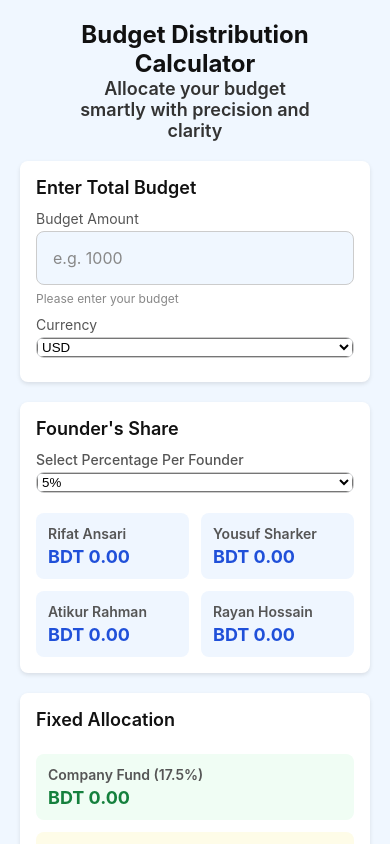
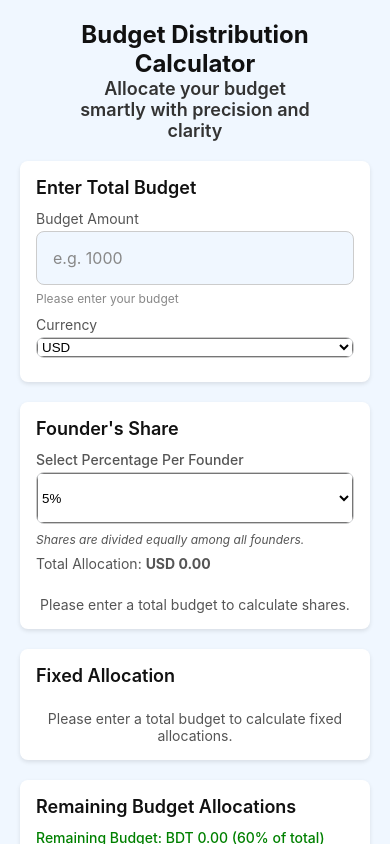
Before and after one commit to mranonno/budget-distribution-calculator-app, a React Native app: screen / in a window 390 px wide. Built offline with nearby package versions, Linux system fonts and the light colour scheme.

Commit message:
fixed allocation function add

```diff
--- /dev/null
+++ b/assets/data/founders.json
@@ -0,0 +1,6 @@
+[
+  { "name": "Rifat Ansari", "amount": 40000 },
+  { "name": "Yousuf Sharker", "amount": 40000 },
+  { "name": "Atikur Rahman", "amount": 1000 },
+  { "name": "Rayan Hossain", "amount": 40000 }
+]
--- a/src/components/FixedAllocation.tsx
+++ b/src/components/FixedAllocation.tsx
@@ -1,10 +1,21 @@
-import { StyleSheet, Text, View } from "react-native";
 import React from "react";
+import { View, Text, StyleSheet } from "react-native";
 import useTheme from "../hooks/useTheme";
 import Typography from "../constants/typography";
+import { useMainContext } from "../hooks/useMainContext";
 
 const FixedAllocation = () => {
   const { theme } = useTheme();
+  const { totalBudget, currency } = useMainContext();
+
+  // Fixed percentages
+  const companyFundPercent = 17.5;
+  const zakatFundPercent = 2.5;
+
+  // Calculated amounts
+  const companyFundAmount = (totalBudget * companyFundPercent) / 100;
+  const zakatFundAmount = (totalBudget * zakatFundPercent) / 100;
+
   return (
     <View
       style={[styles.container, { backgroundColor: theme.componentBackground }]}
@@ -19,27 +30,47 @@ const FixedAllocation = () => {
         Fixed Allocation
       </Text>
 
-      {/* Founders Row */}
-      <View style={styles.row}>
-        <View style={styles.companyFund}>
-          <Text style={[styles.founderName, { color: theme.body }]}>
-            Company Fund (17.5%)
-          </Text>
-          <Text style={styles.companyAmount}>BDT 0.00</Text>
-        </View>
-        <View style={styles.zakatFund}>
-          <Text style={[styles.founderName, { color: theme.body }]}>
-            Zakat (2.5%)
-          </Text>
-          <Text style={styles.zakatAmount}>BDT 0.00</Text>
-        </View>
-      </View>
+      {/* Empty state if no budget */}
+      {totalBudget <= 0 && (
+        <Text
+          style={{
+            color: theme.body,
+            textAlign: "center",
+            marginTop: 12,
+            fontSize: 14,
+          }}
+        >
+          Please enter a total budget to calculate fixed allocations.
+        </Text>
+      )}
+
+      {/* Allocation cards */}
+      {totalBudget > 0 && (
+        <>
+          <View style={styles.allocationCard}>
+            <Text style={[styles.label, { color: theme.body }]}>
+              Company Fund ({companyFundPercent}%)
+            </Text>
+            <Text style={styles.companyAmount}>
+              {currency} {companyFundAmount.toFixed(2)}
+            </Text>
+          </View>
+
+          <View style={styles.allocationCard}>
+            <Text style={[styles.label, { color: theme.body }]}>
+              Zakat ({zakatFundPercent}%)
+            </Text>
+            <Text style={styles.zakatAmount}>
+              {currency} {zakatFundAmount.toFixed(2)}
+            </Text>
+          </View>
+        </>
+      )}
     </View>
   );
 };
 
 export default FixedAllocation;
-
 const styles = StyleSheet.create({
   container: {
     marginTop: 20,
@@ -56,38 +87,25 @@ const styles = StyleSheet.create({
     fontWeight: "600",
     marginBottom: 12,
   },
-  row: {
-    flexDirection: "column",
-    justifyContent: "space-between",
-    gap: 12, // optional spacing between items
-    marginTop: 12,
-  },
-  companyFund: {
-    flex: 1,
-    backgroundColor: "#F0FDF4",
+  allocationCard: {
+    backgroundColor: "#F9FAFB",
     borderRadius: 8,
     padding: 12,
+    marginBottom: 12,
   },
-  zakatFund: {
-    flex: 1,
-    backgroundColor: "#FEFCE8",
-    borderRadius: 8,
-    padding: 12,
-  },
-  founderName: {
+  label: {
     fontSize: 14,
     fontWeight: "600",
+    marginBottom: 4,
   },
   companyAmount: {
     color: "#15803D",
     fontWeight: "bold",
     fontSize: 18,
-    marginTop: 4,
   },
   zakatAmount: {
     color: "#A16207",
     fontWeight: "bold",
     fontSize: 18,
-    marginTop: 4,
   },
 });
--- a/src/components/FounderShare.tsx
+++ b/src/components/FounderShare.tsx
@@ -1,12 +1,25 @@
 import React, { useState } from "react";
-import { StyleSheet, Text, View } from "react-native";
+import { StyleSheet, Text, View, ScrollView, Platform } from "react-native";
 import { Picker } from "@react-native-picker/picker";
 import useTheme from "../hooks/useTheme";
 import Typography from "../constants/typography";
+import { Founder, useMainContext } from "../hooks/useMainContext";
 
 const FounderShare: React.FC = () => {
   const [percentage, setPercentage] = useState<string>("5");
   const { theme } = useTheme();
+  const { founders, totalBudget, currency } = useMainContext();
+
+  // Convert percentage string to number
+  const percentValue = parseFloat(percentage);
+
+  // Calculate total allocation for all founders
+  const totalFounderAllocation =
+    totalBudget > 0 ? (totalBudget * percentValue) / 100 : 0;
+
+  // Split equally among all founders
+  const founderShareEach =
+    founders.length > 0 ? totalFounderAllocation / founders.length : 0;
 
   return (
     <View
@@ -21,6 +34,7 @@ const FounderShare: React.FC = () => {
       >
         Founder's Share
       </Text>
+
       <View style={styles.inputContainer}>
         <Text style={[styles.label, { color: theme.body }]}>
           Select Percentage Per Founder
@@ -35,6 +49,7 @@ const FounderShare: React.FC = () => {
             selectedValue={percentage}
             onValueChange={(itemValue: string) => setPercentage(itemValue)}
             style={styles.picker}
+            dropdownIconColor={theme.body}
           >
             <Picker.Item label="5%" value="5" />
             <Picker.Item label="6%" value="6" />
@@ -46,42 +61,61 @@ const FounderShare: React.FC = () => {
         </View>
       </View>
 
-      {/* Founders Row */}
-      <View style={styles.row}>
-        <View style={styles.founderContainer}>
-          <Text style={[styles.founderName, { color: theme.body }]}>
-            Rifat Ansari
-          </Text>
-          <Text style={styles.founderAmount}>BDT 0.00</Text>
-        </View>
-        <View style={styles.founderContainer}>
-          <Text style={[styles.founderName, { color: theme.body }]}>
-            Yousuf Sharker
-          </Text>
-          <Text style={styles.founderAmount}>BDT 0.00</Text>
-        </View>
-      </View>
+      {/* Info Tooltip */}
+      <Text style={[styles.info, { color: theme.body }]}>
+        Shares are divided equally among all founders.
+      </Text>
 
-      <View style={styles.row}>
-        <View style={styles.founderContainer}>
-          <Text style={[styles.founderName, { color: theme.body }]}>
-            Atikur Rahman
-          </Text>
-          <Text style={styles.founderAmount}>BDT 0.00</Text>
-        </View>
-        <View style={styles.founderContainer}>
-          <Text style={[styles.founderName, { color: theme.body }]}>
-            Rayan Hossain
-          </Text>
-          <Text style={styles.founderAmount}>BDT 0.00</Text>
-        </View>
-      </View>
+      {/* Show total allocation */}
+      <Text style={[styles.summary, { color: theme.body, marginBottom: 12 }]}>
+        Total Allocation:{" "}
+        <Text style={{ fontWeight: "bold" }}>
+          {currency} {totalFounderAllocation.toFixed(2)}
+        </Text>
+      </Text>
+
+      {/* Empty state if budget is zero */}
+      {totalBudget <= 0 && (
+        <Text
+          style={{
+            color: theme.body,
+            textAlign: "center",
+            marginTop: 12,
+            fontSize: 14,
+          }}
+        >
+          Please enter a total budget to calculate shares.
+        </Text>
+      )}
+
+      {/* Render founders dynamically */}
+      {founders.length > 0 && totalBudget > 0 && (
+        <ScrollView
+          horizontal
+          showsHorizontalScrollIndicator={false}
+          contentContainerStyle={styles.scrollViewContent}
+          keyboardShouldPersistTaps="handled"
+        >
+          {founders.map((founder, index) => (
+            <View key={index} style={styles.founderContainer}>
+              <Text style={[styles.founderName, { color: theme.body }]}>
+                {founder.name}
+              </Text>
+              <Text style={styles.founderAmount}>
+                {currency} {founderShareEach.toFixed(2)}
+              </Text>
+              <Text style={styles.founderPercent}>
+                {(100 / founders.length).toFixed(1)}%
+              </Text>
+            </View>
+          ))}
+        </ScrollView>
+      )}
     </View>
   );
 };
 
 export default FounderShare;
-
 const styles = StyleSheet.create({
   container: {
     marginTop: 20,
@@ -110,18 +144,29 @@ const styles = StyleSheet.create({
     overflow: "hidden",
     marginBottom: 8,
   },
-  picker: {},
-  row: {
+  picker: {
+    height: 50,
+  },
+  info: {
+    fontSize: 12,
+    fontStyle: "italic",
+    marginBottom: 8,
+  },
+  summary: {
+    fontSize: 14,
+  },
+  scrollViewContent: {
     flexDirection: "row",
-    justifyContent: "space-between",
-    gap: 12, // optional spacing between items
-    marginTop: 12,
+    gap: 12,
+    paddingBottom: 12,
   },
   founderContainer: {
-    flex: 1,
+    minWidth: 130,
+    maxWidth: 160,
     backgroundColor: "#EFF6FF",
     borderRadius: 8,
     padding: 12,
+    justifyContent: "space-between",
   },
   founderName: {
     fontSize: 14,
@@ -133,4 +178,9 @@ const styles = StyleSheet.create({
     fontSize: 18,
     marginTop: 4,
   },
+  founderPercent: {
+    fontSize: 12,
+    color: "#6B7280",
+    marginTop: 4,
+  },
 });
--- a/src/context/MainContext.tsx
+++ b/src/context/MainContext.tsx
@@ -1,19 +1,29 @@
-import React, { createContext, ReactNode, useState } from "react";
+import React, { createContext, ReactNode, useEffect, useState } from "react";
 
-// Define a type for the context value
+// Import founders JSON
+import foundersData from "../../assets/data/founders.json";
+
+// Founder type
+export type Founder = {
+  name: string;
+  amount: number;
+};
+
+// Updated context interface
 export interface MainContextType {
   totalBudget: number;
-  setTotalBudget: (value: string | number) => void; // Accepts both string and number
+  setTotalBudget: (value: string | number) => void;
   currency: string;
   setCurrency: (value: string) => void;
+  founders: Founder[];
+  setFounders: React.Dispatch<React.SetStateAction<Founder[]>>;
 }
 
-// Create the context with undefined as default
+// Create the context
 export const MainContext = createContext<MainContextType | undefined>(
   undefined
 );
 
-// Define the type for the children prop
 interface MyProviderProps {
   children: ReactNode;
 }
@@ -22,7 +32,13 @@ interface MyProviderProps {
 const MyProvider: React.FC<MyProviderProps> = ({ children }) => {
   const [totalBudget, setTotalBudgetState] = useState<number>(0);
   const [currency, setCurrencyState] = useState<string>("USD");
-
+  const [founders, setFounders] = useState<Founder[]>(foundersData);
+  useEffect(() => {
+    if (!foundersData || !Array.isArray(foundersData)) {
+      console.error("Failed to load founders data");
+      setFounders([]);
+    }
+  }, []);
   // Custom setter for totalBudget
   const setTotalBudget = (value: string | number) => {
     let numericValue = 0;
@@ -38,7 +54,6 @@ const MyProvider: React.FC<MyProviderProps> = ({ children }) => {
 
   // Custom setter for currency
   const setCurrency = (value: string) => {
-    // Optional: validate currency code
     const validCurrencies = ["USD", "BDT", "EUR"];
     if (validCurrencies.includes(value)) {
       setCurrencyState(value);
@@ -50,6 +65,8 @@ const MyProvider: React.FC<MyProviderProps> = ({ children }) => {
     setTotalBudget,
     currency,
     setCurrency,
+    founders,
+    setFounders,
   };
 
   return <MainContext.Provider value={value}>{children}</MainContext.Provider>;
--- a/src/hooks/useMainContext.ts
+++ b/src/hooks/useMainContext.ts
@@ -1,5 +1,5 @@
 import React, { useContext } from "react";
-import { MainContext, MainContextType } from "../context/MainContext";
+import { MainContext, MainContextType, Founder } from "../context/MainContext";
 
 /**
  * Custom hook to use the main app context.
@@ -16,3 +16,6 @@ export const useMainContext = (): MainContextType => {
 
   return context;
 };
+
+// Re-export types you want to share
+export type { Founder };
```
